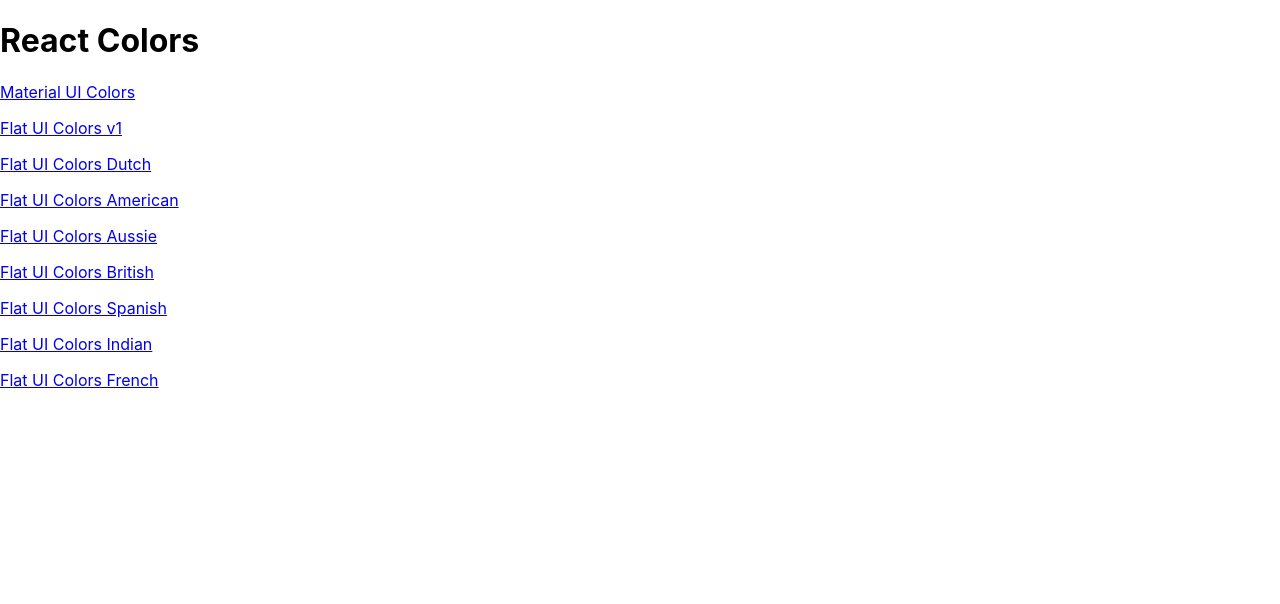
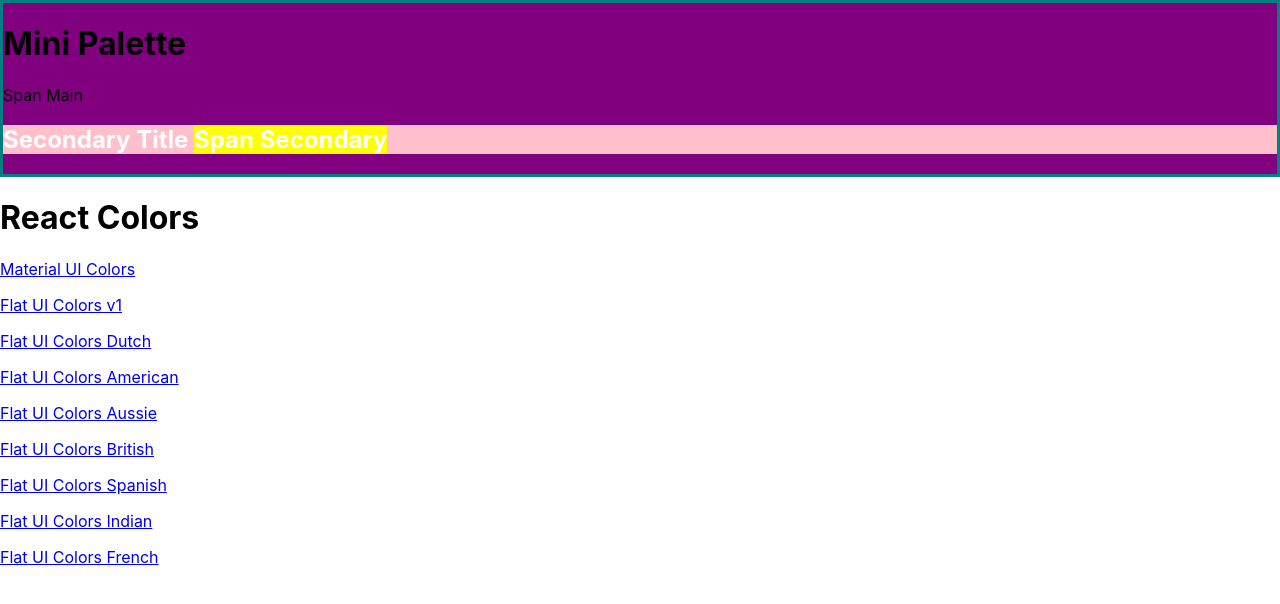
Before and after one commit to ChrisEski/react-colors, a React (Create React App) app: page / in a window 1280 px wide. Shown: the top 604 px of the page. Built offline with nearby package versions, Linux system fonts and the light colour scheme.

Commit message:
Add WithStyles with demo styles

```diff
--- a/package.json
+++ b/package.json
@@ -5,6 +5,7 @@
   "dependencies": {
     "@material-ui/core": "^4.12.3",
     "@material-ui/icons": "^4.11.2",
+    "@material-ui/styles": "^4.11.4",
     "@testing-library/jest-dom": "^5.16.2",
     "@testing-library/react": "^12.1.2",
     "@testing-library/user-event": "^13.5.0",
--- /dev/null
+++ b/src/Components/MiniPalette.js
@@ -0,0 +1,37 @@
+import React from "react";
+import { withStyles } from "@material-ui/styles";
+
+const styles = {
+  main: {
+    backgroundColor: "purple",
+    border: "3px solid teal",
+  },
+  secondary: {
+    backgroundColor: "pink",
+    "& h1": {
+      color: "white",
+      " & span": {
+        backgroundColor: "yellow",
+      },
+    },
+  },
+};
+
+function MiniPalette(props) {
+  const { classes } = props;
+  console.log(classes);
+
+  return (
+    <div className={classes.main}>
+      <h1>Mini Palette</h1>
+      <span>Span Main</span>
+      <section className={classes.secondary}>
+        <h1>
+          Secondary Title <span>Span Secondary</span>
+        </h1>
+      </section>
+    </div>
+  );
+}
+
+export default withStyles(styles)(MiniPalette);
--- a/src/Components/PaletteList.js
+++ b/src/Components/PaletteList.js
@@ -1,5 +1,6 @@
 import React, { Component } from "react";
 import { Link } from "react-router-dom";
+import MiniPalette from "./MiniPalette";
 
 class PaletteList extends Component {
   state = {};
@@ -7,6 +8,7 @@
     const { palettes } = this.props;
     return (
       <div>
+        <MiniPalette />
         <h1>React Colors</h1>
         {palettes.map(palette => (
           <p>
```
Also changed, not shown: 1 other file (tests, documents, lock files or other folders).
